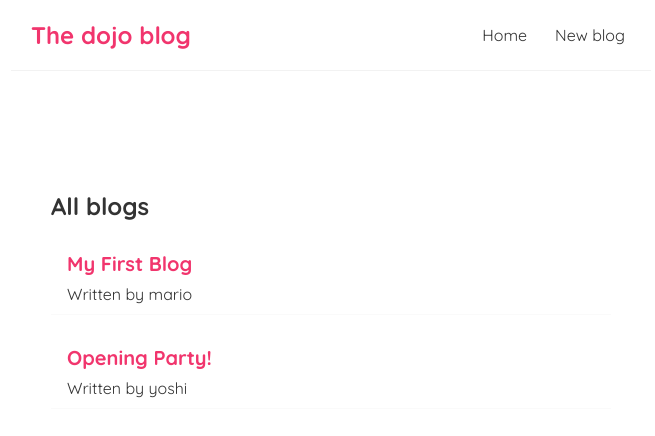
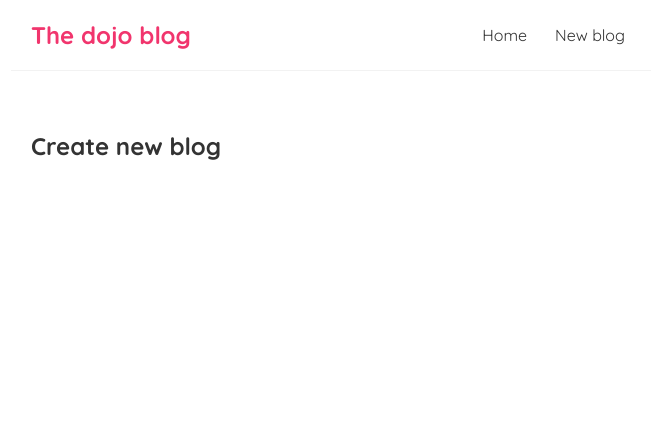
Before and after one commit to RomanAbdurahmanov/Ninja-blog, a React (Create React App) app: page /create in a window 1280 px wide. Shown: the top 436 px of the page, without its empty margins (309-964 px from the left). Built offline with nearby package versions, Linux system fonts and the light colour scheme; data requests are answered from the project's data file.

Commit message:
Added Routes and RRD6

```diff
--- a/package.json
+++ b/package.json
@@ -13,6 +13,7 @@
     "git": "^0.1.5",
     "react": "^18.2.0",
     "react-dom": "^18.2.0",
+    "react-router-dom": "^6.9.0",
     "react-scripts": "5.0.1",
     "typescript": "^4.9.5",
     "web-vitals": "^2.1.4"
--- a/src/App.tsx
+++ b/src/App.tsx
@@ -1,14 +1,21 @@
 import Navbar from './Navbar'
 import Home from './Home'
+import { BrowserRouter as Router, Routes, Route } from 'react-router-dom'
+import Create from './Create'
 
 function App() {
   return (
-    <div className='App'>
-      <Navbar />
-      <div className='components'>
-        <Home />
+    <Router>
+      <div className='App'>
+        <Navbar />
+        <div className='components'>
+          <Routes>
+            <Route path='/' element={<Home />} />
+            <Route path='/create' element={<Create />} />
+          </Routes>
+        </div>
       </div>
-    </div>
+    </Router>
   )
 }
 
--- /dev/null
+++ b/src/Create.tsx
@@ -0,0 +1,11 @@
+import React from 'react'
+
+function Create() {
+  return (
+    <div className='create'>
+      <h2>Create new blog</h2>
+    </div>
+  )
+}
+
+export default Create
--- a/src/useFetch.tsx
+++ b/src/useFetch.tsx
@@ -23,7 +23,7 @@
           setIsLoading(false)
           setError(err.message)
         })
-    }, 1000)
+    }, 500)
   }, [url])
 
   return { data, isLoading, error }
```
Also changed, not shown: 1 other file (tests, documents, lock files or other folders).
